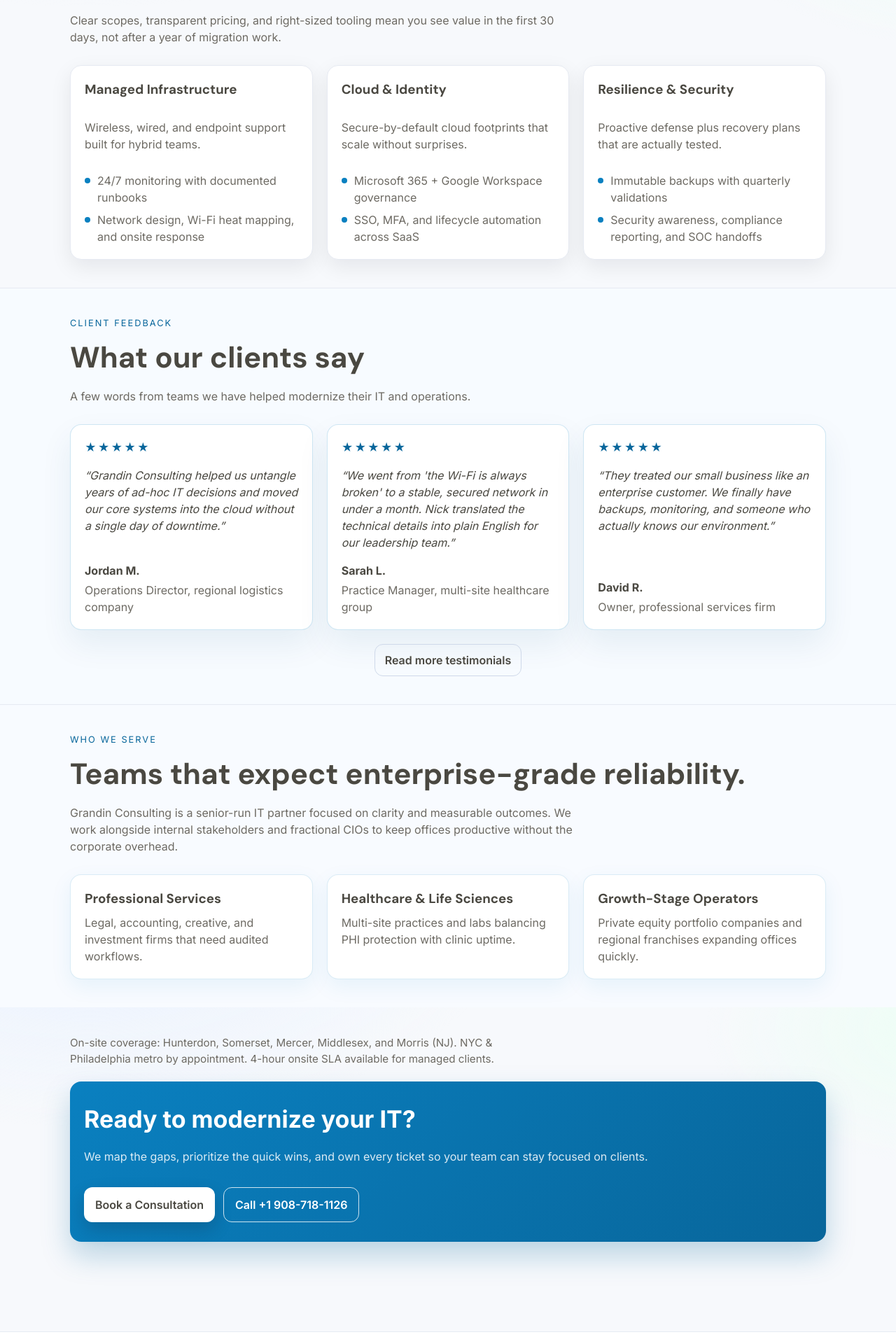
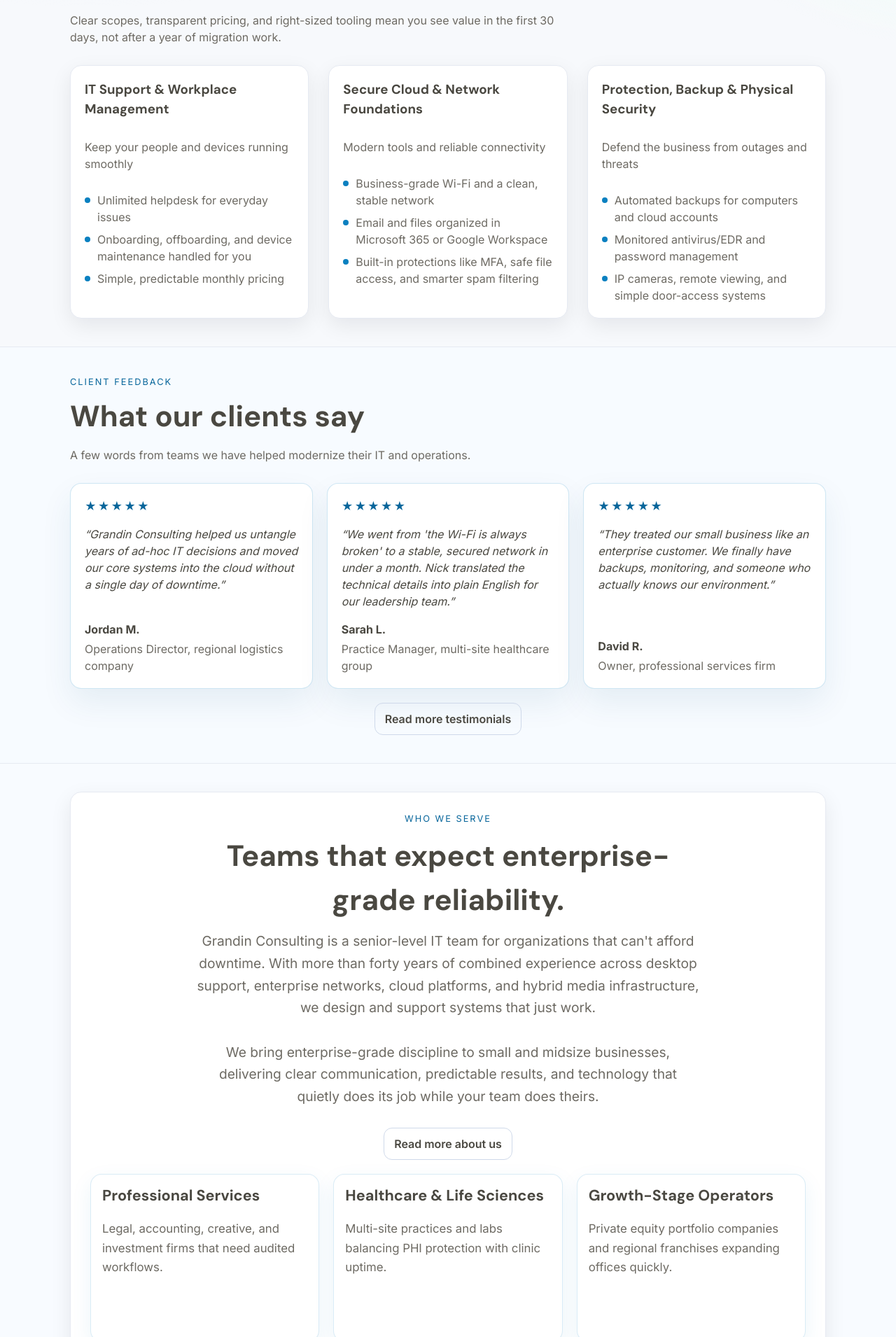
Before and after one commit to nlarralde13/grandin-consulting, a React (Vite) app: page / in a window 1280 px wide. Shown: the part 1010-2920 px from the top of the page at 70% size. Built offline with nearby package versions, Linux system fonts and the light colour scheme; no server answers.

Commit message:
smb updates

```diff
--- a/src/main.jsx
+++ b/src/main.jsx
@@ -12,6 +12,7 @@ import Testimonials from "./pages/Testimonials.jsx";
 import Terms from "./pages/Terms.jsx";
 import Thanks from "./pages/Thanks.jsx";
 import Contact from "./pages/Contact.jsx";
+import About from "./pages/About.jsx";
 import Layout from "./components/Layout.jsx";
 
 const router = createBrowserRouter([
@@ -20,6 +21,7 @@ const router = createBrowserRouter([
     children: [
       { index: true, element: <App /> },
       { path: "contact", element: <Contact /> },
+      { path: "about", element: <About /> },
       { path: "thanks", element: <Thanks /> },
       { path: "case-studies", element: <CaseStudies /> },
       { path: "service-stack", element: <ServiceStack /> },
--- a/src/pages/About.jsx
+++ b/src/pages/About.jsx
@@ -1,24 +1,69 @@
 import React from "react";
+
+const TEAM = [
+  {
+    name: "Matthew Spidella",
+    role: "Founder and President",
+    bio: "Guides infrastructure strategy across cloud, networking, and security while acting as the steady partner for business leaders.",
+    photo: "https://placehold.co/160x160?text=MS",
+  },
+  {
+    name: "Nicholas Larralde",
+    role: "Senior Partner and Lead Engineer",
+    bio: "Keeps environments patched, protected, and documented so day-to-day operations stay calm and predictable.",
+    photo: "https://placehold.co/160x160?text=NL",
+  },
+  {
+    name: "Placeholder McPerson",
+    role: "Mobile Support Specialist",
+    bio: "Translates goals into clear roadmaps, coordinating onboarding, runbooks, and communication with every stakeholder.",
+    photo: "https://placehold.co/160x160?text=PM",
+  },
+];
 
 export default function About() {
   return (
-    <>
-      <header className="section-header">
-        <h2>About</h2>
-      </header>
-      <div className="about">
-        <p>
-          Grandin Consulting was founded to bring enterprise-level IT discipline to small and mid-sized businesses—without the overhead or the jargon.
-          We pair hands-on engineering with clear strategy, so your technology is dependable today and adaptable tomorrow.
-        </p>
-        <div className="pillbar">
-          <span className="pill">Networks & Identity</span>
-          <span className="pill">Cloud & Hybrid</span>
-          <span className="pill">Security</span>
-          <span className="pill">Automation</span>
-          <span className="pill">Web & Media</span>
+    <div className="about-page">
+      <section className="section about-summary">
+        <div className="container">
+          <div className="section-header">
+            <p className="eyebrow">About us</p>
+            <h1>About Grandin Consulting</h1>
+            <p>
+              Grandin Consulting is a senior-level IT team for organizations that can{"'"}t afford downtime. With more than forty years
+              of combined experience across desktop support, enterprise networks, cloud platforms, and hybrid media infrastructure, we design
+              and support systems that just work.
+            </p>
+            <p>
+              We bring enterprise-grade discipline to small and midsize businesses, delivering clear communication, predictable results,
+              and technology that quietly does its job while your team does theirs.
+            </p>
+          </div>
         </div>
-      </div>
-    </>
+      </section>
+
+      <section className="section about-team">
+        <div className="container">
+          <div className="section-header">
+            <p className="eyebrow">Meet the team</p>
+            <h2>The people keeping your IT steady</h2>
+            <p>
+              We blend deep technical experience with practical communication, making it easy for growing organizations to lean on us as
+              their on-call technology department.
+            </p>
+          </div>
+          <div className="team-grid">
+            {TEAM.map((member) => (
+              <article key={member.name} className="team-card">
+                <img src={member.photo} alt={member.name} loading="lazy" />
+                <h3>{member.name}</h3>
+                <p className="muted">{member.role}</p>
+                <p>{member.bio}</p>
+              </article>
+            ))}
+          </div>
+        </div>
+      </section>
+    </div>
   );
 }
--- a/src/pages/Home.jsx
+++ b/src/pages/Home.jsx
@@ -8,19 +8,31 @@ import { CALENDLY_OR_FORM_URL, PHONE_NUMBER_DISPLAY, PHONE_NUMBER_TEL, RUNBOOK_P
 
 const SERVICE_PILLARS = [
   {
-    title: "Managed Infrastructure",
-    summary: "Wireless, wired, and endpoint support built for hybrid teams.",
-    points: ["24/7 monitoring with documented runbooks", "Network design, Wi-Fi heat mapping, and onsite response"],
+    title: "IT Support & Workplace Management",
+    summary: "Keep your people and devices running smoothly",
+    points: [
+      "Unlimited helpdesk for everyday issues",
+      "Onboarding, offboarding, and device maintenance handled for you",
+      "Simple, predictable monthly pricing",
+    ],
   },
   {
-    title: "Cloud & Identity",
-    summary: "Secure-by-default cloud footprints that scale without surprises.",
-    points: ["Microsoft 365 + Google Workspace governance", "SSO, MFA, and lifecycle automation across SaaS"],
+    title: "Secure Cloud & Network Foundations",
+    summary: "Modern tools and reliable connectivity",
+    points: [
+      "Business-grade Wi-Fi and a clean, stable network",
+      "Email and files organized in Microsoft 365 or Google Workspace",
+      "Built-in protections like MFA, safe file access, and smarter spam filtering",
+    ],
   },
   {
-    title: "Resilience & Security",
-    summary: "Proactive defense plus recovery plans that are actually tested.",
-    points: ["Immutable backups with quarterly validations", "Security awareness, compliance reporting, and SOC handoffs"],
+    title: "Protection, Backup & Physical Security",
+    summary: "Defend the business from outages and threats",
+    points: [
+      "Automated backups for computers and cloud accounts",
+      "Monitored antivirus/EDR and password management",
+      "IP cameras, remote viewing, and simple door-access systems",
+    ],
   },
 ];
 
@@ -98,7 +110,8 @@ export default function Home() {
               a year of migration work.
             </p>
           </div>
-          <div className="pillars-grid">
+        </div>
+        <div className="container pillars-grid">
           {SERVICE_PILLARS.map((pillar) => (
             <article key={pillar.title} className="pillar-card">
               <h3>{pillar.title}</h3>
@@ -110,7 +123,6 @@ export default function Home() {
               </ul>
             </article>
           ))}
-          </div>
         </div>
       </section>
 
@@ -148,13 +160,24 @@ export default function Home() {
       <section className="section industries" id="industries" aria-labelledby="industries-title">
         <div className="anchor-target" id="about" aria-hidden="true" />
         <div className="container">
+          <div className="industries-card">
             <p className="eyebrow">Who we serve</p>
             <div className="section-header">
               <h2 id="industries-title">Teams that expect enterprise-grade reliability.</h2>
               <p>
-              Grandin Consulting is a senior-run IT partner focused on clarity and measurable outcomes. We work alongside
-              internal stakeholders and fractional CIOs to keep offices productive without the corporate overhead.
+                Grandin Consulting is a senior-level IT team for organizations that can{"'"}t afford downtime. With more than forty years
+                of combined experience across desktop support, enterprise networks, cloud platforms, and hybrid media infrastructure, we design
+                and support systems that just work.
+                <br />
+                <br />
+                We bring enterprise-grade discipline to small and midsize businesses, delivering clear communication, predictable results,
+                and technology that quietly does its job while your team does theirs.
               </p>
+              <div className="section-header__cta">
+                <Link className="btn btn-outline" to="/about">
+                  Read more about us
+                </Link>
+              </div>
             </div>
             <div className="industries-grid">
               {INDUSTRIES.map((industry) => (
@@ -163,6 +186,7 @@ export default function Home() {
                   <p>{industry.detail}</p>
                 </article>
               ))}
+            </div>
           </div>
         </div>
       </section>
--- a/styles.css
+++ b/styles.css
@@ -877,8 +877,14 @@ input:focus, textarea:focus, select:focus{
 }
 .pillars-grid{
   display:grid;
-  grid-template-columns: repeat(auto-fit, minmax(240px, 1fr));
-  gap: var(--space-4);
+  grid-template-columns: repeat(3, minmax(0, 1fr));
+  gap: var(--space-5);
+}
+@media (max-width: 1024px){
+  .pillars-grid{
+    grid-template-columns: repeat(auto-fit, minmax(240px, 1fr));
+    gap: var(--space-4);
+  }
 }
 .pillar-card{
   background:#fff;
@@ -1024,6 +1030,42 @@ input:focus, textarea:focus, select:focus{
 .industries{
   background:#f8fbff;
 }
+.industries-card{
+  background:#fff;
+  border-radius: var(--radius-lg);
+  border:1px solid var(--line);
+  padding: var(--space-5);
+  box-shadow: var(--shadow);
+}
+.industries-card .eyebrow{
+  display:block;
+  text-align:center;
+  margin-bottom: var(--space-2);
+}
+.industries .section-header p{
+  font-size: 1.2rem;
+  line-height: 1.65;
+  margin-bottom: 0;
+}
+.industries .section-header p + .section-header__cta{
+  margin-top: var(--space-3);
+}
+@media (max-width: 768px){
+  .industries .section-header p{
+    font-size: 1.35rem;
+    line-height: 1.6;
+  }
+}
+.industries .section-header{
+  text-align:center;
+  margin: 0 auto var(--space-4);
+  max-width: 720px;
+}
+.industries .section-header__cta{
+  margin-top: var(--space-3);
+  display:flex;
+  justify-content:center;
+}
 .industries-grid{
   display:grid;
   grid-template-columns: repeat(auto-fit, minmax(260px, 1fr));
@@ -1033,15 +1075,71 @@ input:focus, textarea:focus, select:focus{
   background:#fff;
   border-radius: var(--radius-lg);
   border:1px solid rgba(10,128,192,0.15);
-  padding: var(--space-4);
+  padding: var(--space-3);
   box-shadow: 0 10px 30px rgba(10,128,192,0.08);
+  min-height: 240px;
+  display:flex;
+  flex-direction:column;
+  gap: var(--space-2);
 }
 .industry-card h3{
   margin:0 0 8px;
   font-family: var(--font-head);
   color: var(--text);
+  font-size: 1.35rem;
+  line-height: 1.3;
 }
 .industry-card p{
+  margin:0;
+  color: var(--muted);
+  font-size: 1.05rem;
+  line-height: 1.65;
+}
+.about-page .section-header{
+  text-align:center;
+  margin: 0 auto var(--space-4);
+  max-width: 760px;
+}
+.about-summary p{
+  font-size: 1.1rem;
+  color: var(--muted);
+}
+.about-team .section-header p{
+  margin-top: var(--space-2);
+}
+.team-grid{
+  display:grid;
+  grid-template-columns: repeat(auto-fit, minmax(240px, 1fr));
+  gap: var(--space-4);
+}
+.team-card{
+  background:#fff;
+  border-radius: var(--radius-lg);
+  border:1px solid var(--line);
+  padding: var(--space-4);
+  text-align:center;
+  box-shadow: var(--shadow);
+  transition: transform .18s ease, box-shadow .2s ease;
+}
+.team-card:hover,
+.team-card:focus-within{
+  transform: translateY(-6px);
+  box-shadow: 0 18px 40px rgba(2,8,23,0.12);
+}
+.team-card img{
+  width:120px;
+  height:120px;
+  border-radius: 50%;
+  object-fit: cover;
+  display:block;
+  margin: 0 auto var(--space-3);
+  border:3px solid var(--accent-soft);
+}
+.team-card h3{
+  margin:0 0 8px;
+  font-family: var(--font-head);
+}
+.team-card p{
   margin:0;
   color: var(--muted);
 }
```
Lines whose indentation alone changed are shown as unchanged.
